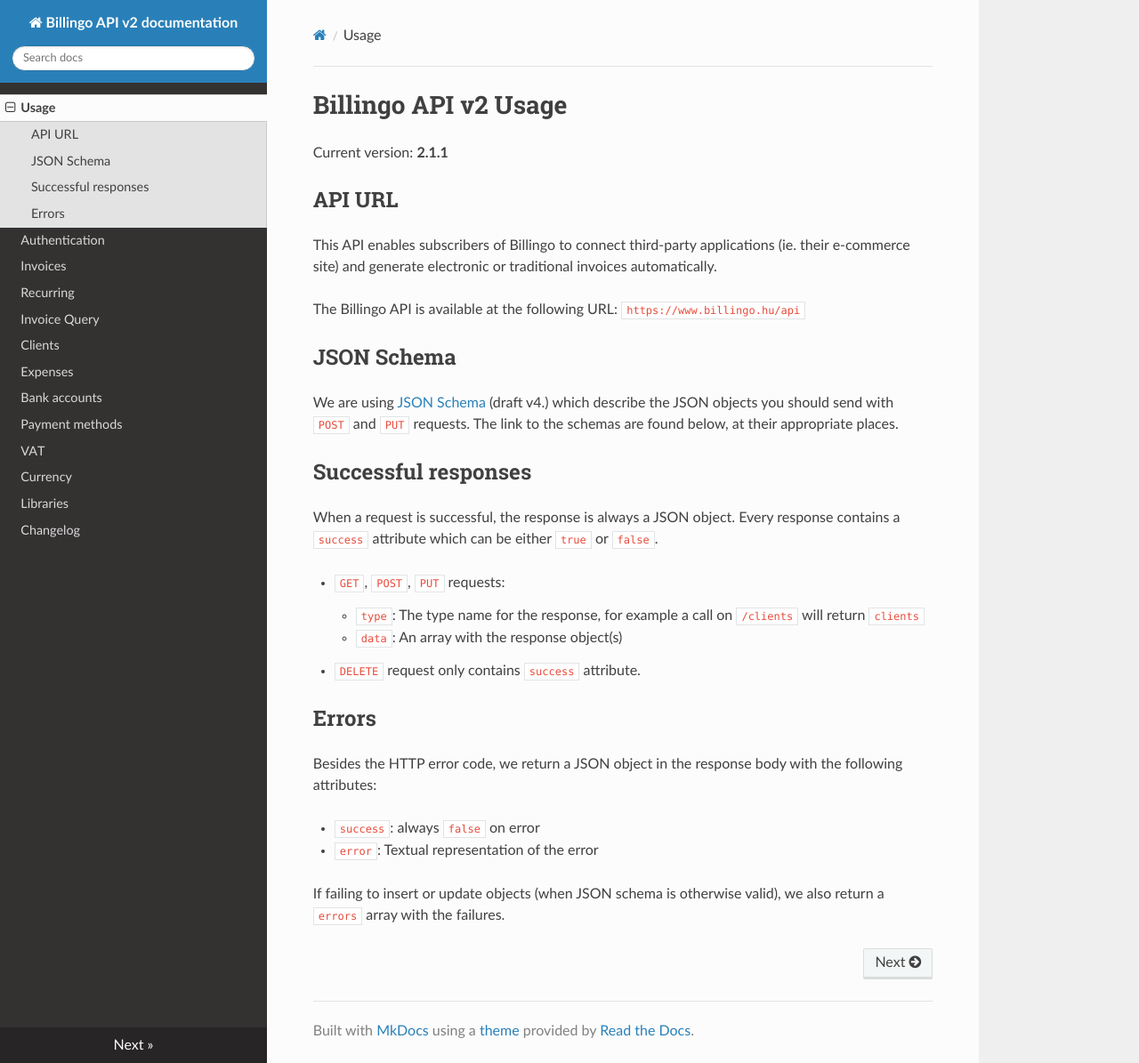
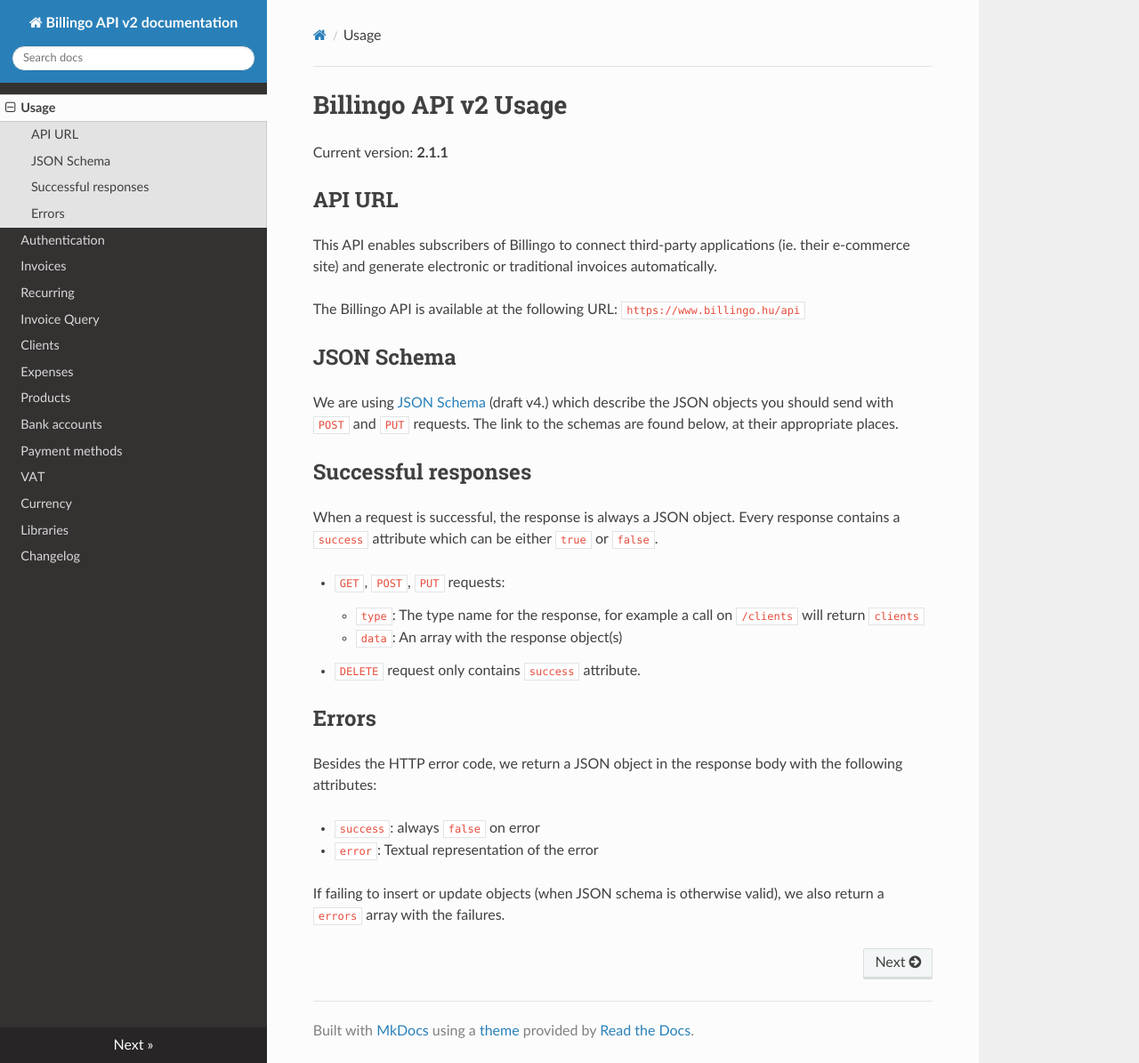
Before and after one commit to octonull/Billingo-API-docs, an MkDocs documentation site: the page built from docs/index.md, in a window 1280 px wide and 1195 px high. Shown: the whole window at 89% size. Built offline with MkDocs 1.6.1, drawn with Linux system fonts in a browser that asks for light colours; nearby versions of some CDN libraries; old or Windows-style settings are respelled for this version of MkDocs.

Commit message:
Link fix

```diff
--- a/mkdocs.yml
+++ b/mkdocs.yml
@@ -7,6 +7,7 @@ pages:
   - Invoice Query: query.md
   - Clients: clients.md
   - Expenses: expenses.md
+  - Products: products.md
   - Bank accounts: bank_accounts.md
   - Payment methods: payment_methods.md
   - VAT: vat.md
```
